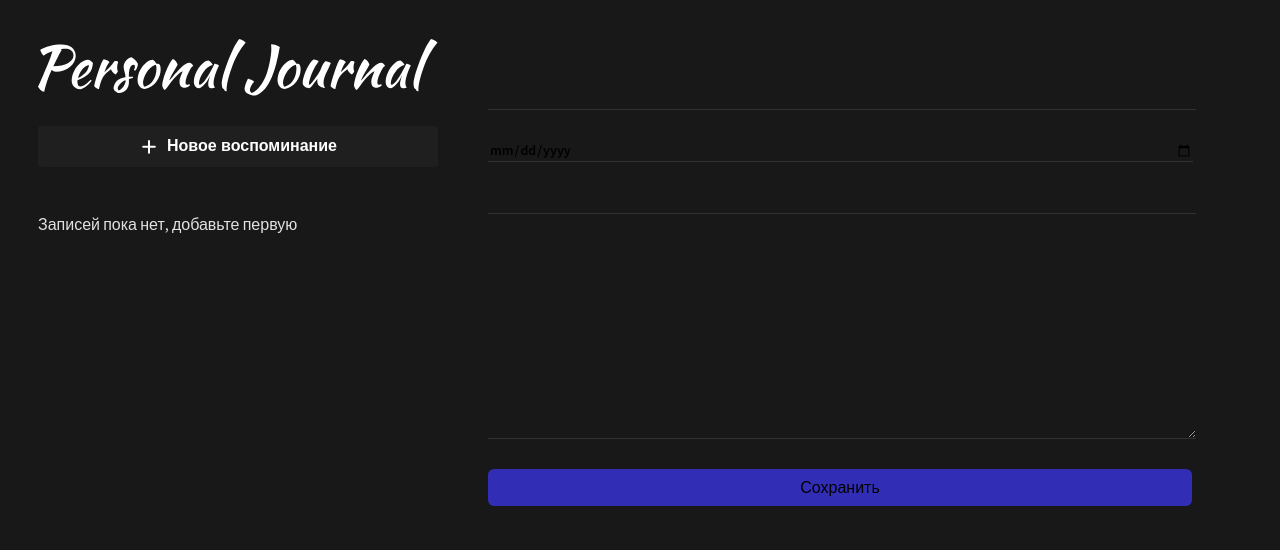
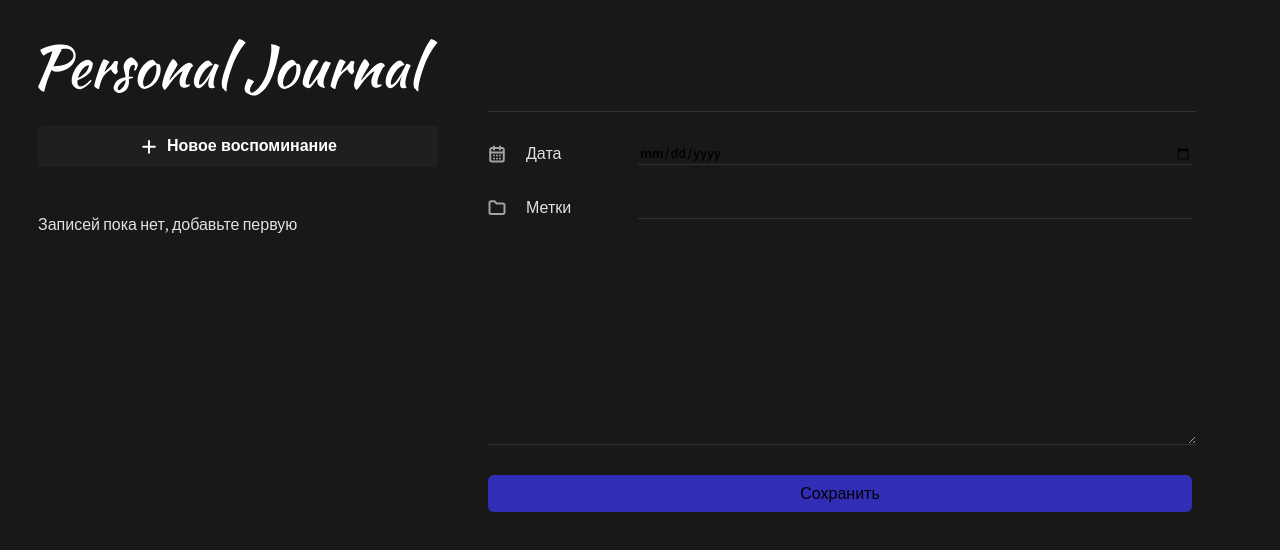
Before and after one commit to sattor1/notes, a React (Vite) app: page / in a window 1280 px wide. Shown: the top 550 px of the page. Built offline with nearby package versions, Linux system fonts and the light colour scheme.

Commit message:
Added form state

```diff
--- a/src/App.jsx
+++ b/src/App.jsx
@@ -1,4 +1,4 @@
-import React, { useState } from 'react';
+import React, { useEffect, useState } from 'react';
 import './App.css';
 import { LeftPanel } from './components/layouts/LeftPanel/LeftPanel';
 import { Header } from './components/Header/Header';
@@ -9,6 +9,24 @@ import { JournalForm } from './components/JournalForm/JournalForm';
 
 function App() {
   const [items, setItems] = useState([]);
+
+  useEffect(() => {
+    const data = JSON.parse(localStorage.getItem('notes-data'));
+    if (data) {
+      setItems(
+        data.map((item) => ({
+          ...item,
+          date: new Date(item.date),
+        }))
+      );
+    }
+  }, []);
+
+  useEffect(() => {
+    if (items.length) {
+      localStorage.setItem('notes-data', JSON.stringify(items));
+    }
+  }, [items]);
 
   const addItem = (item) => {
     setItems((oldItems) => [
--- /dev/null
+++ b/src/components/Input/Input.jsx
@@ -0,0 +1,6 @@
+import styles from './Input.module.css';
+import cn from 'classnames';
+
+export const Input = ({ ...props }, ref) => {
+  return <input />;
+};
--- /dev/null
+++ b/src/components/Input/Input.module.css
@@ -0,0 +1,28 @@
+.input-title {
+  border: none;
+  background: none;
+  font-size: 32px;
+  font-style: normal;
+  font-weight: 600;
+  line-height: normal;
+  font-family: 'Source Sans 3', sans-serif;
+  border-bottom: 1px solid #323232;
+  width: 100%;
+}
+
+.input {
+  border: none;
+  background: none;
+  font-size: 14px;
+  font-style: normal;
+  font-weight: 600;
+  line-height: normal;
+  font-family: 'Source Sans 3', sans-serif;
+  border-bottom: 1px solid #323232;
+  width: 100%;
+}
+
+.invalid {
+  border: 1px solid red;
+  background: rgb(68, 6, 6);
+}
--- a/src/components/JournalForm/JournalForm.jsx
+++ b/src/components/JournalForm/JournalForm.jsx
@@ -1,59 +1,102 @@
-import { useState } from 'react';
+import { useEffect, useReducer } from 'react';
 import { Button } from '../Button/Button.jsx';
 import styles from './JournalForm.module.css';
 import cn from 'classnames';
+import { formReducer, INITIAL_STATE } from './JournalForm.state.js';
 
 export const JournalForm = ({ onSubmit }) => {
-  const [formValidState, setFormValidState] = useState({
-    title: true,
-    text: true,
-    date: true,
+  const [formState, dispatchForm] = useReducer(formReducer, INITIAL_STATE);
+  console.log('here', formState);
+  const { isValid, isFormReadyToSubmit, values } = formState;
+
+  useEffect(() => {
+    let timerId;
+
+    if (!isValid.title || !isValid.text || !isValid.date) {
+      timerId = setTimeout(() => {
+        dispatchForm({ type: 'RESET_VALIDITY' });
+      }, 2000);
+    }
+    return () => {
+      clearTimeout(timerId);
+    };
+  }, [isValid]);
+
+  useEffect(() => {
+    if (isFormReadyToSubmit) {
+      onSubmit(values);
+      dispatchForm({ type: 'RESET_VALUES' });
+    }
+  }, [isFormReadyToSubmit]);
+
+  const onChange = (event) => {
+    dispatchForm({
+      type: 'SET_VALUE',
+      payload: { [event.target.name]: event.target.value },
     });
+  };
 
   const addJournalItem = (e) => {
     e.preventDefault();
     const formData = new FormData(e.target);
     const formProps = Object.fromEntries(formData);
-    let isFormValid = true;
-    for (let key in formValidState) {
-      if (!formProps[key]?.length) {
-        setFormValidState((state) => ({ ...state, [key]: false }));
-        isFormValid = false;
-      } else {
-        setFormValidState((state) => ({ ...state, [key]: true }));
-      }
-    }
-
-    if (!isFormValid) {
-      return;
-    }
-    onSubmit(formProps);
+    dispatchForm({ type: 'SUBMIT', payload: formProps });
   };
 
   return (
     <form className={styles['journal-form']} onSubmit={addJournalItem}>
+      <div>
         <input
           type="title"
           name="title"
           className={cn(styles.input, {
-          [styles.invalid]: !formValidState.title,
+            [styles.invalid]: !isValid.title,
           })}
+          value={values.title}
+          onChange={onChange}
         />
+      </div>
+      <div className={styles['form-row']}>
+        <label htmlFor="date" className={styles['form-label']}>
+          <img src="/calendar.svg" alt="Иконка календаря" />
+          <span>Дата</span>
+        </label>
         <input
+          id="date"
           type="date"
           name="date"
           className={cn(styles.input, {
-          [styles.invalid]: !formValidState.date,
+            [styles.invalid]: !isValid.date,
           })}
+          value={values.date}
+          onChange={onChange}
         />
-      <input type="text" name="tag" className={styles.input} />
+      </div>
+
+      <div className={styles['form-row']}>
+        <label htmlFor="tag" className={styles['form-label']}>
+          <img src="/folder.svg" alt="Иконка папки" />
+          <span>Метки</span>
+        </label>
+        <input
+          type="text"
+          id="tag"
+          name="tag"
+          className={styles.input}
+          value={values.tag}
+          onChange={onChange}
+        />
+      </div>
+
       <textarea
         name="text"
         cols="30"
         rows="10"
         className={cn(styles.input, {
-          [styles.invalid]: !formValidState.text,
+          [styles.invalid]: !isValid.text,
         })}
+        value={values.text}
+        onChange={onChange}
       ></textarea>
 
       <Button />
--- /dev/null
+++ b/src/components/JournalForm/JournalForm.state.js
@@ -0,0 +1,42 @@
+export const INITIAL_STATE = {
+  isValid: {
+    title: true,
+    text: true,
+    date: true,
+  },
+  values: {
+    title: '',
+    text: '',
+    date: '',
+    tag: '',
+  },
+  isFormReadyToSubmit: false,
+};
+
+export function formReducer(state, action) {
+  switch (action.type) {
+    case 'RESET_VALIDITY':
+      return { ...state, isValid: INITIAL_STATE.isValid };
+
+    case 'SUBMIT': {
+      const titleValidity = action.payload.title?.trim().length;
+      const textValidity = action.payload.text?.trim().length;
+      const dateValidity = action.payload.date;
+      return {
+        values: action.payload,
+        isValid: {
+          title: titleValidity,
+          text: textValidity,
+          date: dateValidity,
+        },
+        isFormReadyToSubmit: titleValidity && textValidity && dateValidity,
+      };
+    }
+
+    case 'CLEAR':
+      return { ...state, values: INITIAL_STATE.values };
+
+    case 'SET_VALUE':
+      return { ...state, values: { ...state.values, ...action.payload } };
+  }
+}
--- a/src/components/JournalList/JournalList.css
+++ b/src/components/JournalList/JournalList.css
@@ -1,5 +1,5 @@
 .journal-list {
   display: flex;
   flex-direction: column;
-  gap: 30px;
+  gap: 15px;
 }
--- a/src/components/JournalList/JournalList.jsx
+++ b/src/components/JournalList/JournalList.jsx
@@ -1,5 +1,6 @@
 import { CardButton } from '../CardButton/CardButton';
 import { JournalItem } from '../JournalItem/JournalItem';
+import './JournalList.css';
 
 export const JournalList = ({ items }) => {
   let list = <p>Записей пока нет, добавьте первую</p>;
@@ -20,5 +21,5 @@ export const JournalList = ({ items }) => {
     ));
   }
 
-  return <div>{list}</div>;
+  return <div className="journal-list">{list}</div>;
 };
```
Lines whose indentation alone changed are shown as unchanged.
